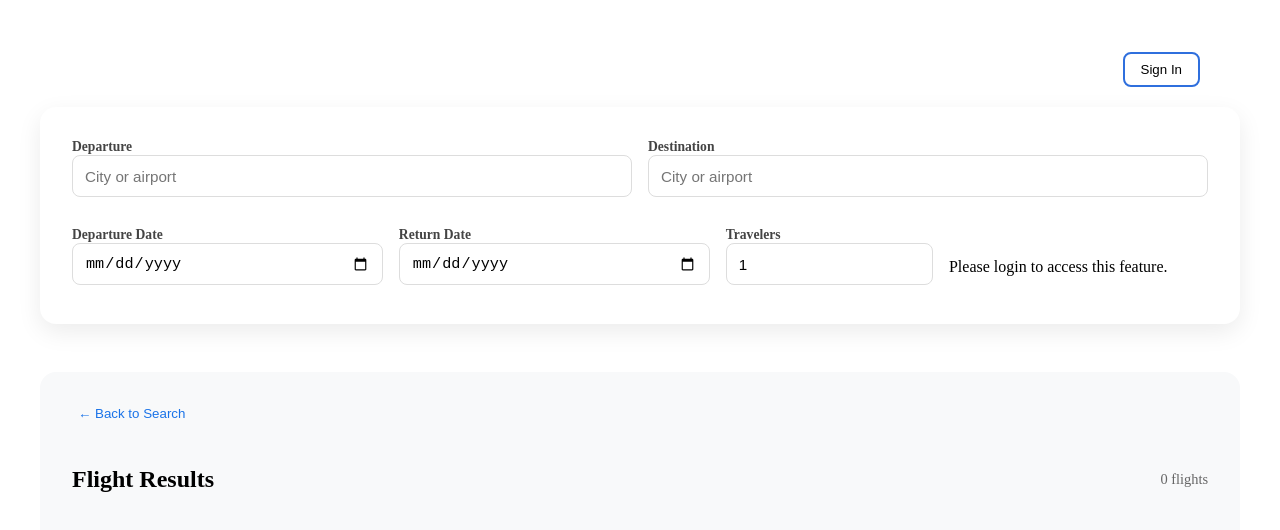
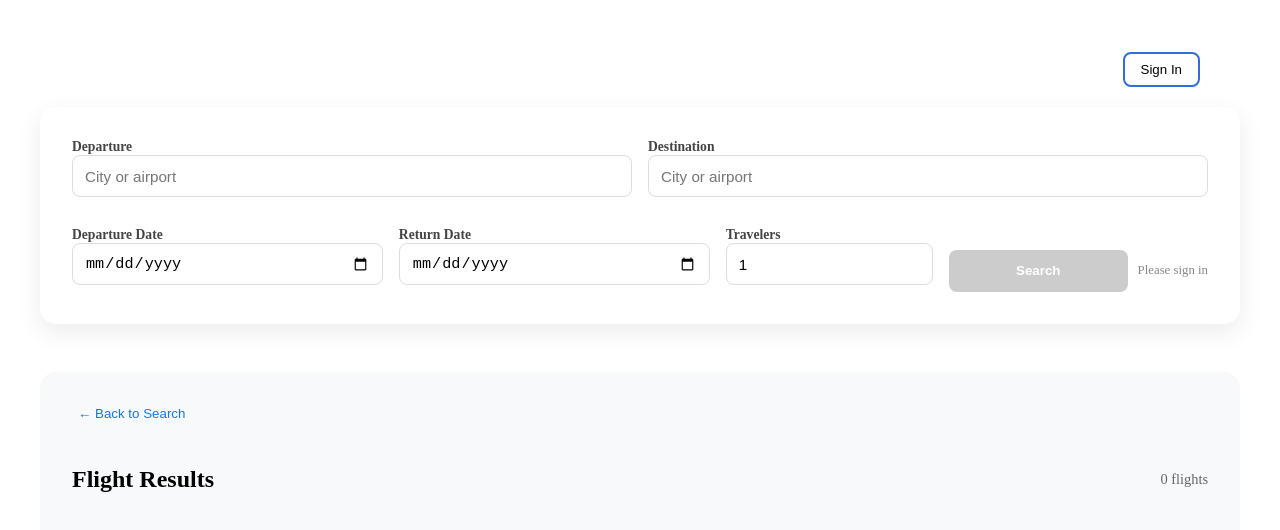
Before and after one commit to Georgia-Southwestern-State-Univeristy/term-project-group-5, a React app in the folder frontend/: page /results in a window 1280 px wide. Shown: the top 530 px of the page. Built offline with nearby package versions, Linux system fonts and the light colour scheme; the HTML template or start-up script is replaced by a standard one.

Commit message:
test: add auth-based UI and regression tests for flight search + update week12 quality doc

```diff
--- a/frontend/src/components/FlightSearchCard.jsx
+++ b/frontend/src/components/FlightSearchCard.jsx
@@ -43,6 +43,12 @@ export default function FlightSearchCard({ onSubmit }) {
 
   const handleSubmit = (e) => {
     e.preventDefault();
+
+    if (!user) {
+    setModalMessage("Please sign in first.");
+    setShowModal(true);
+    return;
+  }
 
     if (!formData.departure || !formData.destination) {
       setModalMessage("Departure and Destination are required.");
@@ -134,12 +140,25 @@ export default function FlightSearchCard({ onSubmit }) {
                 style={{ ...inputStyle, appearance: "textfield" }}
             />
           </Field>
+        <div style={buttonWrapperStyle}>
+  <button
+    type="submit"
+    style={{
+      ...searchButtonStyle,
+      backgroundColor: user ? "#1a73e8" : "#ccc",
+      cursor: user ? "pointer" : "not-allowed"
+    }}
+    disabled={!user}
+  >
+    Search
+  </button>
 
-          {user ? (
-            <button >Search</button>
-          ) : (
-            <p>Please login to access this feature.</p>
-          )}
+  {!user && (
+    <span style={signinHintStyle}>
+      Please sign in
+    </span>
+  )}
+</div>
         </div>
       </form>
     </div>
@@ -263,3 +282,16 @@ const modalButtonStyle = {
   borderRadius: "8px",
   cursor: "pointer"
 };
+
+const buttonWrapperStyle = {
+  display: "flex",
+  alignItems: "center",
+  gap: "10px",
+  height: "42px"
+};
+
+const signinHintStyle = {
+  fontSize: "0.8rem",
+  color: "#888",
+  whiteSpace: "nowrap"
+};
--- a/frontend/src/components/NavBar.jsx
+++ b/frontend/src/components/NavBar.jsx
@@ -1,28 +1,26 @@
 import React, { useState, useRef, useEffect } from "react";
 import { useNavigate } from "react-router-dom";
+import { useAuth } from "../context/authContext.jsx";
 import "../styles/NavBar.css";
 //import { useState } from "react";
 import SavedFlightsModal from "../components/SavedFlightsModal";
 export default function Navbar() {
   const navigate = useNavigate();
-  const [user, setUser] = useState(null);
+  const { user, logout } = useAuth();
   const [showDropdown, setShowDropdown] = useState(false);
   const [showSavedFlights, setShowSavedFlights] = useState(false);
-  useEffect(() => {
+  /*useEffect(() => {
     const storedUser = localStorage.getItem("user");
     if (storedUser) {
       setUser(JSON.parse(storedUser));
     }
-  }, []);
+  }, []);*/
 
   const handleLogout = () => {
-    localStorage.removeItem("token");
-    localStorage.removeItem("user");
-    setUser(null);
+    logout();
     navigate("/");
     setShowSavedFlights(false);
   };
-
   const getUsername = () => {
     if (!user?.email) return "";
     return user.email.split("@")[0];
--- a/frontend/src/context/authContext.jsx
+++ b/frontend/src/context/authContext.jsx
@@ -3,20 +3,44 @@ import { createContext, useState, useEffect, useContext } from 'react';
 const AuthContext = createContext();
 
 export const AuthProvider = ({ children }) => {
-  const [user, setUser] = useState(null);
+  const [user, setUserState] = useState(null);
   const [loading, setLoading] = useState(true);
 
   useEffect(() => {
-    // On mount, check if user info is in localStorage
-    const savedUser = JSON.parse(localStorage.getItem('user'));
+    const savedUser = JSON.parse(localStorage.getItem("user"));
     if (savedUser) {
-      setUser(savedUser);
+      setUserState(savedUser);
     }
     setLoading(false);
   }, []);
+  const login = (userData, token) => {
+    localStorage.setItem("user", JSON.stringify(userData));
+    localStorage.setItem("token", token);
+    setUserState(userData);
+  };
+
+  const logout = () => {
+    localStorage.removeItem("user");
+    localStorage.removeItem("token");
+
+    setUserState(null);
+  };
+
+  const setUser = (userData) => {
+    localStorage.setItem("user", JSON.stringify(userData));
+    setUserState(userData);
+  };
 
   return (
-    <AuthContext.Provider value={{ user, setUser, loading }}>
+    <AuthContext.Provider
+      value={{
+        user,
+        setUser,
+        login,
+        logout,
+        loading,
+      }}
+    >
       {!loading && children}
     </AuthContext.Provider>
   );
--- a/frontend/src/pages/LoginPage.jsx
+++ b/frontend/src/pages/LoginPage.jsx
@@ -1,5 +1,6 @@
 import { useState } from "react";
 import { useNavigate, useLocation } from "react-router-dom";
+import { useAuth } from "../context/authContext.jsx";
 
 const API_BASE = "http://localhost:5001/api";
 
@@ -10,7 +11,7 @@ export default function LoginPage() {
 
   const navigate = useNavigate();
   const location = useLocation();
-
+  const { setUser } = useAuth();
   // Success message from RegisterPage.jsx
   const successMessage = location.state?.message;
 
@@ -41,8 +42,14 @@ export default function LoginPage() {
       throw new Error("Login failed. No token returned");
     }
 
-      localStorage.setItem("token", data.token);
-      localStorage.setItem("user", JSON.stringify({ email }));
+     localStorage.setItem("token", data.token);
+
+      const userData = data.user || { email };
+
+      localStorage.setItem("user", JSON.stringify(userData));
+
+
+      setUser(userData);
 
       navigate("/");
     } catch (err) {
```
Also changed, not shown: 2 other files (tests, documents, lock files or other folders).
